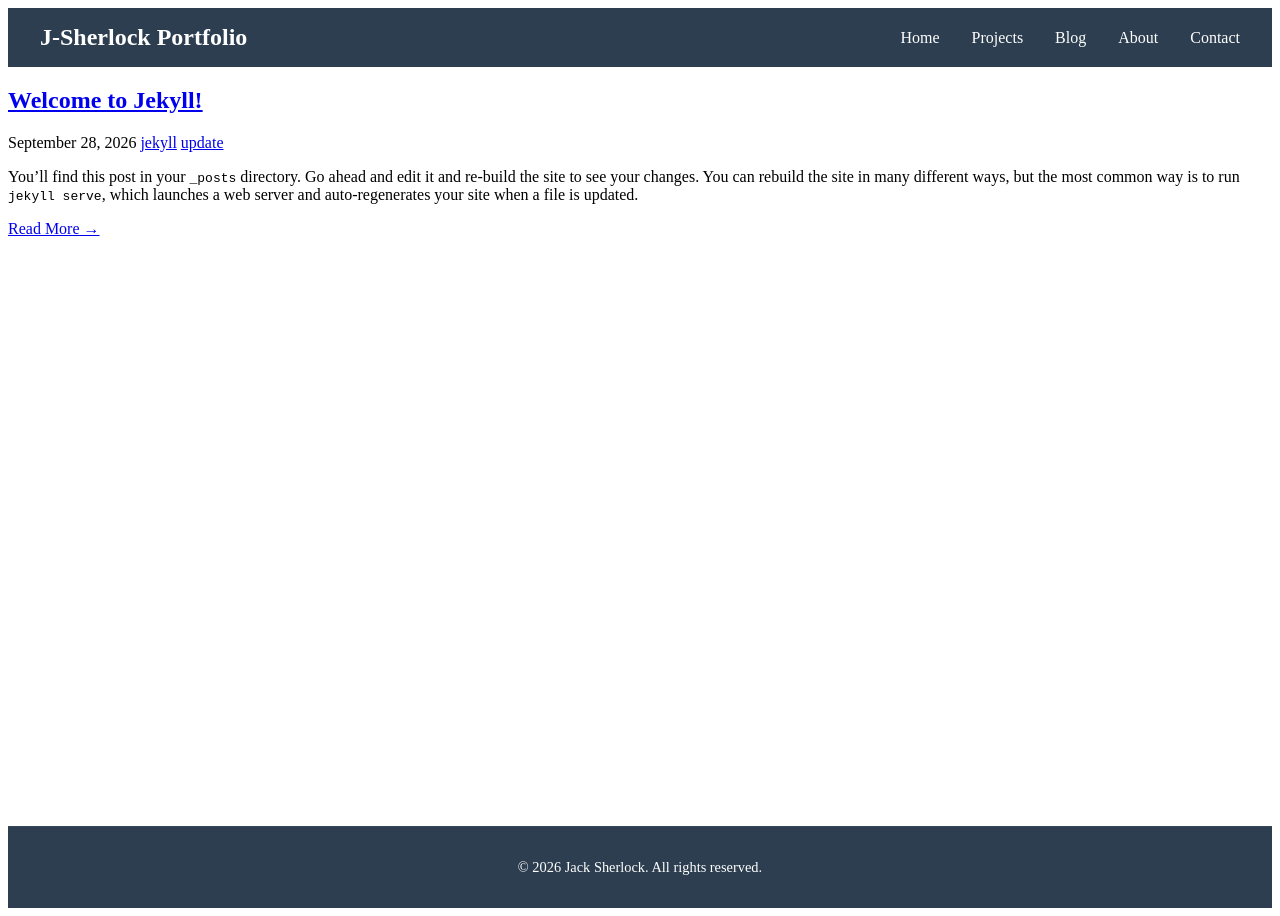
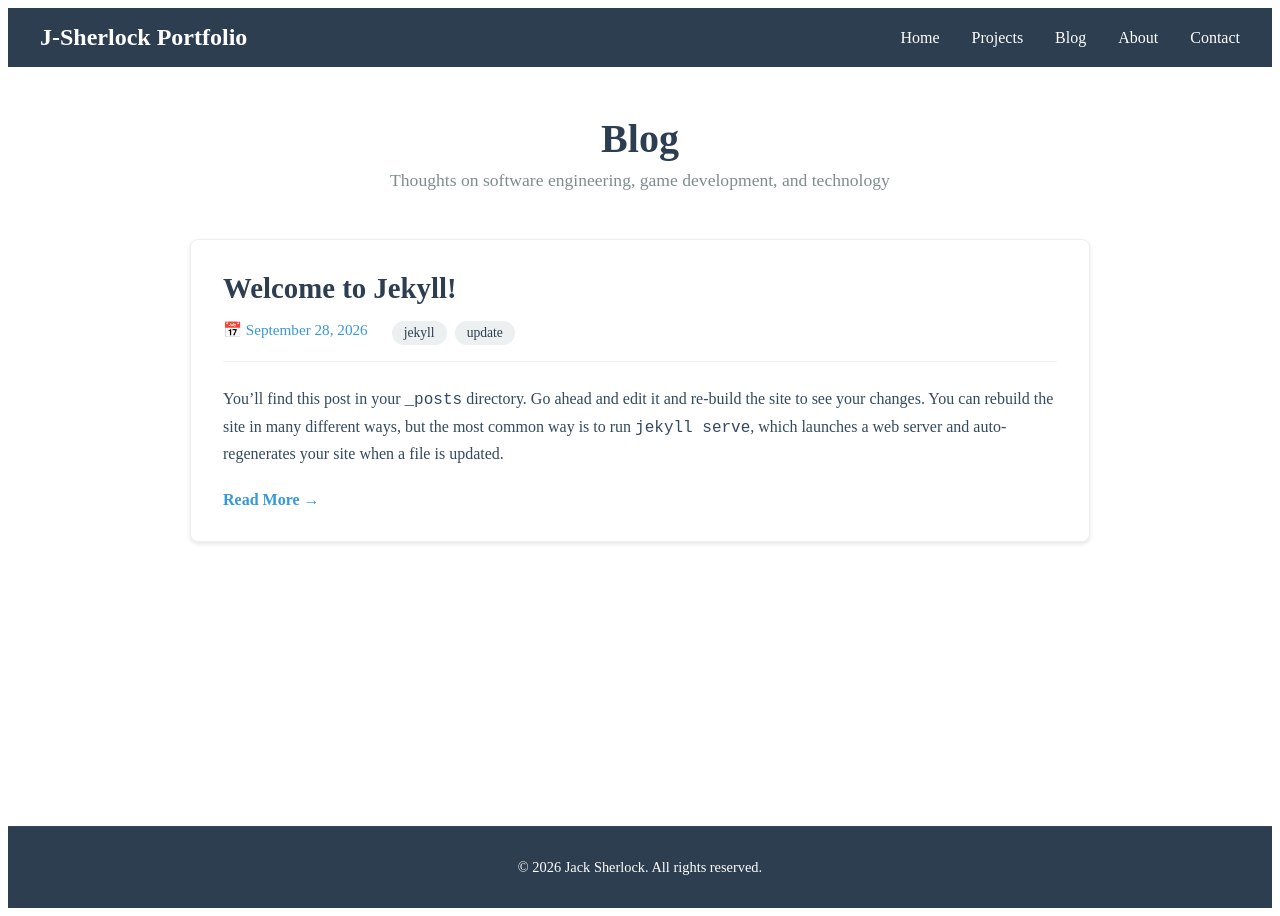
Before and after one commit to J-Sherlock/portfolio, a Jekyll site: the page built from pages/blog.markdown, in a window 1280 px wide. Built offline with Jekyll 4.4.1, drawn with Linux system fonts in a browser that asks for light colours.

Commit message:
Made some changes to the blog post layout.

```diff
--- /dev/null
+++ b/_sass/blog.scss
@@ -0,0 +1,316 @@
+// Blog List Page Styling
+.blog-list {
+  max-width: 900px;
+  margin: 3rem auto;
+  padding: 0 1rem;
+}
+
+.blog-list-header {
+  text-align: center;
+  margin-bottom: 3rem;
+
+  h1 {
+    font-size: 2.5rem;
+    margin: 0 0 0.5rem 0;
+    color: #2c3e50;
+  }
+
+  p {
+    font-size: 1.1rem;
+    color: #7f8c8d;
+    margin: 0;
+  }
+}
+
+// Individual Post Preview Card
+.blog-post-preview {
+  padding: 2rem;
+  margin-bottom: 2rem;
+  background: white;
+  border: 1px solid #ecf0f1;
+  border-radius: 8px;
+  transition: all 0.3s ease;
+  box-shadow: 0 2px 4px rgba(0, 0, 0, 0.1);
+
+  &:hover {
+    box-shadow: 0 6px 12px rgba(0, 0, 0, 0.15);
+    transform: translateY(-2px);
+  }
+
+  h2 {
+    margin: 0 0 1rem 0;
+    font-size: 1.8rem;
+
+    a {
+      color: #2c3e50;
+      text-decoration: none;
+      transition: color 0.3s ease;
+
+      &:hover {
+        color: #3498db;
+      }
+
+      &:visited {
+        color: #2c3e50;
+      }
+    }
+  }
+}
+
+// Post Metadata (Date, Categories)
+.post-meta {
+  display: flex;
+  flex-wrap: wrap;
+  gap: 1.5rem;
+  margin-bottom: 1rem;
+  padding-bottom: 1rem;
+  border-bottom: 1px solid #ecf0f1;
+  font-size: 0.95rem;
+  color: #7f8c8d;
+}
+
+.date {
+  font-weight: 500;
+  color: #3498db;
+
+  &::before {
+    content: "📅 ";
+  }
+}
+
+.categories {
+  display: flex;
+  flex-wrap: wrap;
+  gap: 0.5rem;
+
+  a {
+    display: inline-block;
+    padding: 0.25rem 0.75rem;
+    background-color: #ecf0f1;
+    color: #2c3e50;
+    text-decoration: none;
+    border-radius: 20px;
+    font-size: 0.85rem;
+    transition: all 0.3s ease;
+
+    &:hover {
+      background-color: #3498db;
+      color: white;
+    }
+  }
+}
+
+// Post Excerpt
+.post-excerpt {
+  font-size: 1rem;
+  line-height: 1.6;
+  color: #34495e;
+  margin: 1.5rem 0;
+}
+
+// Read More Link
+.read-more {
+  display: inline-block;
+  color: #3498db;
+  text-decoration: none;
+  font-weight: 600;
+  transition: all 0.3s ease;
+
+  &::after {
+    content: " →";
+    transition: transform 0.3s ease;
+  }
+
+  &:hover {
+    color: #2980b9;
+
+    &::after {
+      transform: translateX(4px);
+    }
+  }
+}
+
+// Individual Post Page Styling
+.post {
+  max-width: 900px;
+  margin: 3rem auto;
+  padding: 2rem 1rem;
+  background: white;
+  border-radius: 8px;
+  box-shadow: 0 2px 8px rgba(0, 0, 0, 0.1);
+}
+
+.post-header {
+  padding-bottom: 2rem;
+  border-bottom: 2px solid #ecf0f1;
+  margin-bottom: 2rem;
+}
+
+.post-title {
+  font-size: 2.5rem;
+  margin: 0 0 1rem 0;
+  color: #2c3e50;
+  line-height: 1.2;
+}
+
+.post-date {
+  font-size: 1rem;
+  color: #3498db;
+  font-weight: 500;
+
+  &::before {
+    content: "📅 ";
+  }
+}
+
+.post-content {
+  font-size: 1.1rem;
+  line-height: 1.8;
+  color: #34495e;
+
+  h2,
+  h3,
+  h4 {
+    color: #2c3e50;
+    margin-top: 2rem;
+    margin-bottom: 1rem;
+  }
+
+  p {
+    margin-bottom: 1.5rem;
+  }
+
+  a {
+    color: #3498db;
+    text-decoration: underline;
+
+    &:hover {
+      color: #2980b9;
+    }
+  }
+
+  code {
+    background-color: #f4f4f4;
+    padding: 0.2rem 0.5rem;
+    border-radius: 3px;
+    font-family: "Courier New", monospace;
+    color: #e74c3c;
+  }
+
+  pre {
+    background-color: #2c3e50;
+    color: #ecf0f1;
+    padding: 1rem;
+    border-radius: 5px;
+    overflow-x: auto;
+
+    code {
+      background: none;
+      color: #ecf0f1;
+      padding: 0;
+    }
+  }
+}
+
+// Social Share Buttons
+.social-share {
+  margin-top: 3rem;
+  padding-top: 2rem;
+  border-top: 2px solid #ecf0f1;
+
+  h3 {
+    margin: 0 0 1rem 0;
+    color: #2c3e50;
+    font-size: 1.1rem;
+  }
+
+  display: flex;
+  flex-wrap: wrap;
+  gap: 1rem;
+}
+
+.share-btn {
+  display: inline-block;
+  padding: 0.75rem 1.5rem;
+  border-radius: 5px;
+  text-decoration: none;
+  font-weight: 600;
+  font-size: 0.95rem;
+  transition: all 0.3s ease;
+  border: 2px solid;
+
+  &.linkedin {
+    color: #0077b5;
+    border-color: #0077b5;
+    background-color: white;
+
+    &:hover {
+      background-color: #0077b5;
+      color: white;
+    }
+  }
+
+  &.twitter {
+    color: #1da1f2;
+    border-color: #1da1f2;
+    background-color: white;
+
+    &:hover {
+      background-color: #1da1f2;
+      color: white;
+    }
+  }
+
+  &.facebook {
+    color: #4267b2;
+    border-color: #4267b2;
+    background-color: white;
+
+    &:hover {
+      background-color: #4267b2;
+      color: white;
+    }
+  }
+}
+
+// Responsive Design
+@media (max-width: 768px) {
+  .blog-list {
+    margin: 2rem auto;
+  }
+
+  .blog-list-header h1 {
+    font-size: 2rem;
+  }
+
+  .blog-post-preview {
+    padding: 1.5rem;
+  }
+
+  .post-meta {
+    flex-direction: column;
+    gap: 0.75rem;
+  }
+
+  .post {
+    margin: 1rem auto;
+    padding: 1rem;
+  }
+
+  .post-title {
+    font-size: 1.8rem;
+  }
+
+  .post-content {
+    font-size: 1rem;
+  }
+
+  .social-share {
+    flex-direction: column;
+  }
+
+  .share-btn {
+    width: 100%;
+    text-align: center;
+  }
+}
--- a/_sass/main.scss
+++ b/_sass/main.scss
@@ -1,5 +1,6 @@
 @import "header";
 @import "footer";
+@import "blog";
 
 body {
   min-height: 100vh;
--- a/pages/blog.markdown
+++ b/pages/blog.markdown
@@ -5,28 +5,45 @@ permalink: /blog/
 ---
 
 <div class="blog-list">
-  {% for post in site.posts %}
+    <div class="blog-list-header">
+        <h1>Blog</h1>
+        <p>Thoughts on software engineering, game development, and technology</p>
+    </div>
+
+    {% if site.posts.size > 0 %}
+    {% for post in site.posts %}
+
     <article class="blog-post-preview">
-      <h2>
-        <a href="{{ post.url | relative_url }}">{{ post.title }}</a>
-      </h2>
+        <h2>
+            <a href="{{ post.url | relative_url }}">{{ post.title }}</a>
+        </h2>
 
-      <div class="post-meta">
-        <span class="date">{{ post.date | date: "%B %d, %Y" }}</span>
-        {% if post.categories %}
-          <span class="categories">
-            {% for category in post.categories %}
-              <a href="#">{{ category }}</a>
-            {% endfor %}
-          </span>
-        {% endif %}
-      </div>
+        <div class="post-meta">
+            <span class="date">{{ post.date | date: "%B %d, %Y" }}</span>
+            {% if post.categories %}
+                <span class="categories">
+                    {% for category in post.categories %}
+                    <a href="/blog/?category={{ category | slugify }}">{{ category }}</a>
+                    {% endfor %}
+                </span>
+            {% endif %}
+        </div>
 
-      <div class="post-excerpt">
-        {{ post.excerpt }}
-      </div>
+        <div class="post-excerpt">
+            {% if post.excerpt %}
+                {{ post.excerpt }}
+            {% else %}
+                {{ post.content | strip_html | truncatewords: 50 }}
+            {% endif %}
+        </div>
 
-      <a href="{{ post.url | relative_url }}" class="read-more">Read More →</a>
+        <a href="{{ post.url | relative_url }}" class="read-more">Read More</a>
     </article>
-  {% endfor %}
+    {% endfor %}
+
+    {% else %}
+
+    <p>No blog posts yet. Check back soon!</p>
+    {% endif %}
+
 </div>
```
